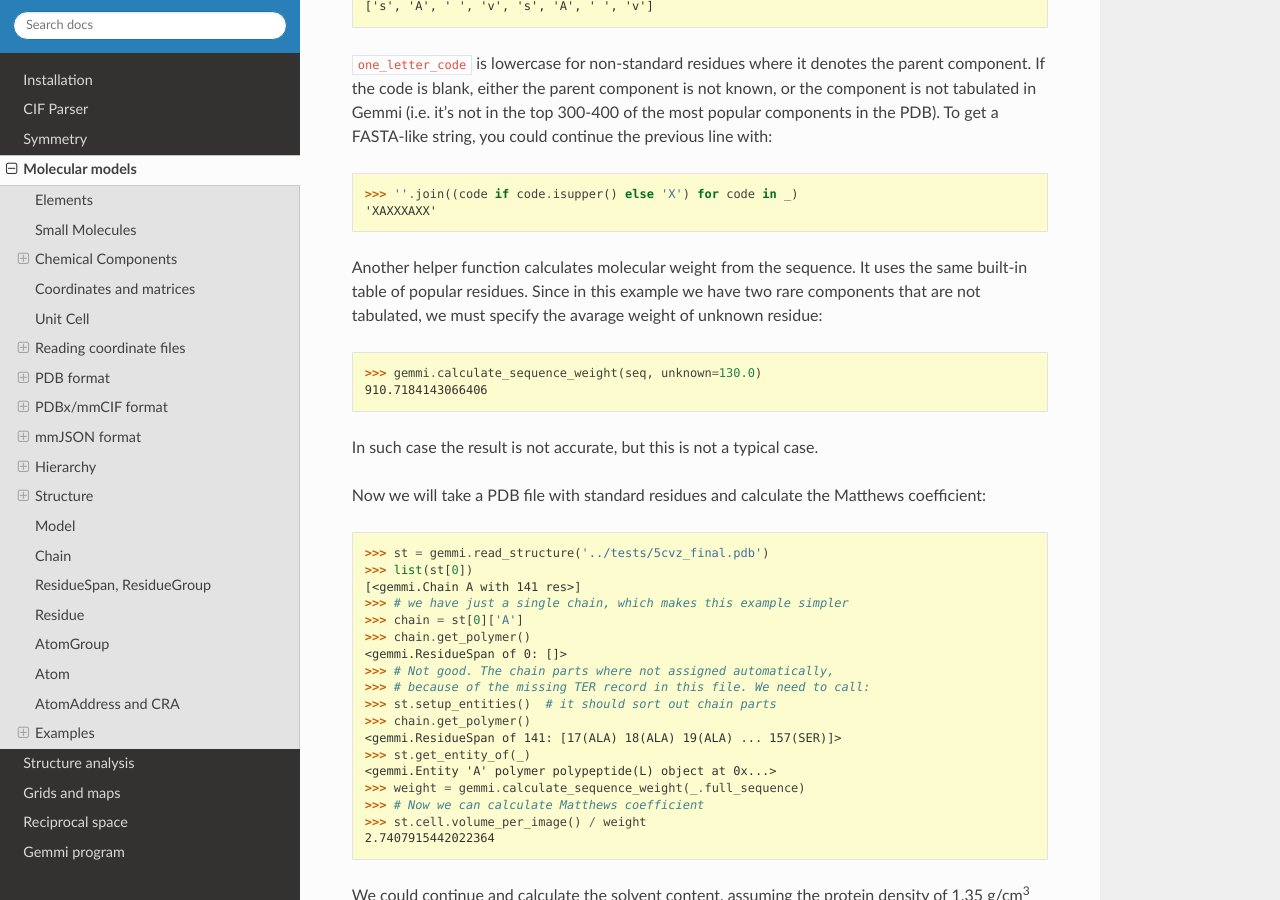
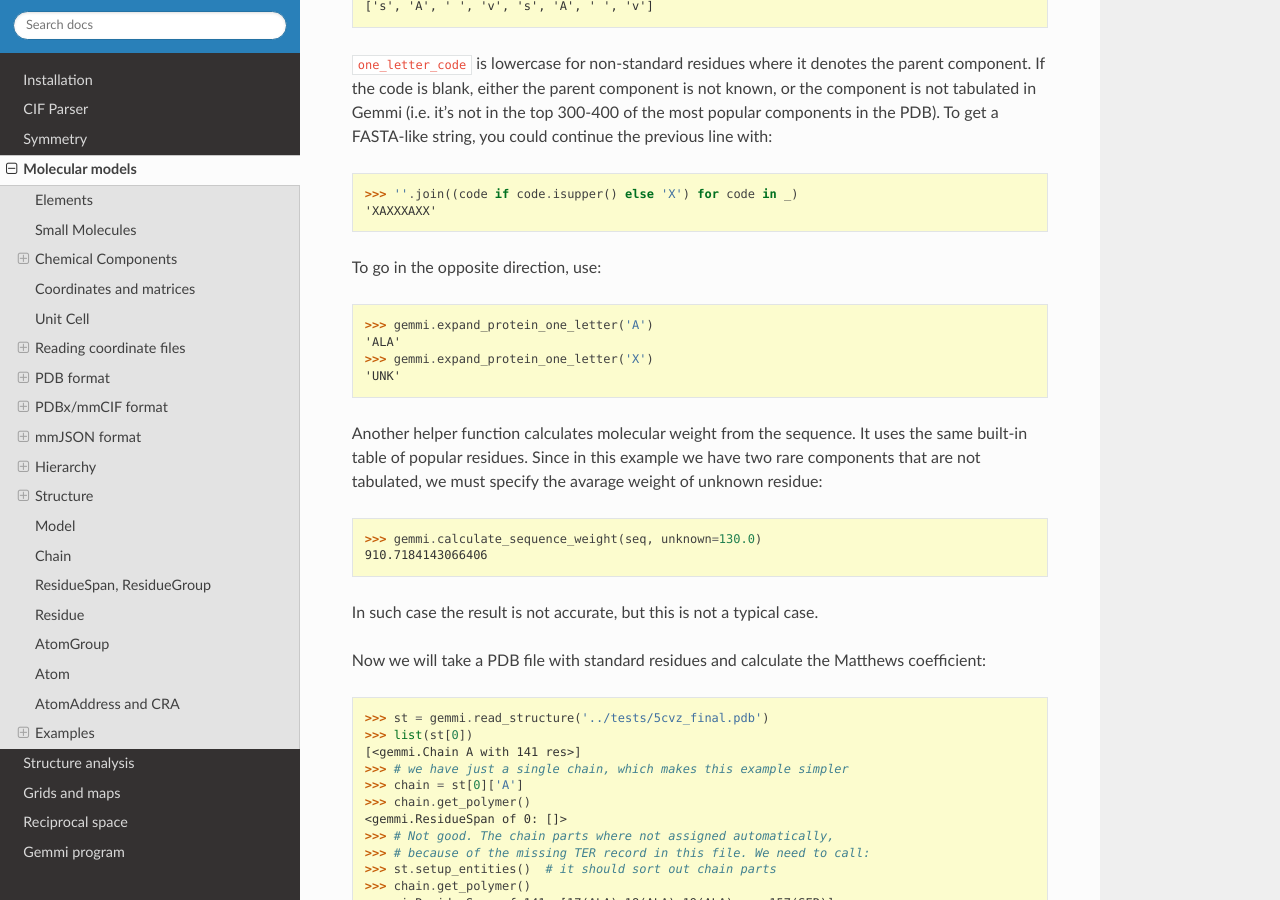
Before and after one commit to project-gemmi/gemmi, a Sphinx documentation site: the page built from docs/mol.rst, in a window 1280 px wide and 900 px high, scrolled down 25052 px. Built offline with Sphinx 7.4.7 and the Read the Docs theme 2.0.0, drawn with Linux system fonts in a browser that asks for light colours.

Commit message:
expand_protein_one_letter()

```diff
--- a/docs/mol.rst
+++ b/docs/mol.rst
@@ -1398,6 +1398,15 @@ To get a FASTA-like string, you could continue the previous line with:
   >>> ''.join((code if code.isupper() else 'X') for code in _)
   'XAXXXAXX'
 
+To go in the opposite direction, use:
+
+.. doctest::
+
+  >>> gemmi.expand_protein_one_letter('A')
+  'ALA'
+  >>> gemmi.expand_protein_one_letter('X')
+  'UNK'
+
 Another helper function calculates molecular weight from the sequence.
 It uses the same built-in table of popular residues.
 Since in this example we have two rare components that are not tabulated,
```
Also changed, not shown: 2 other files.
